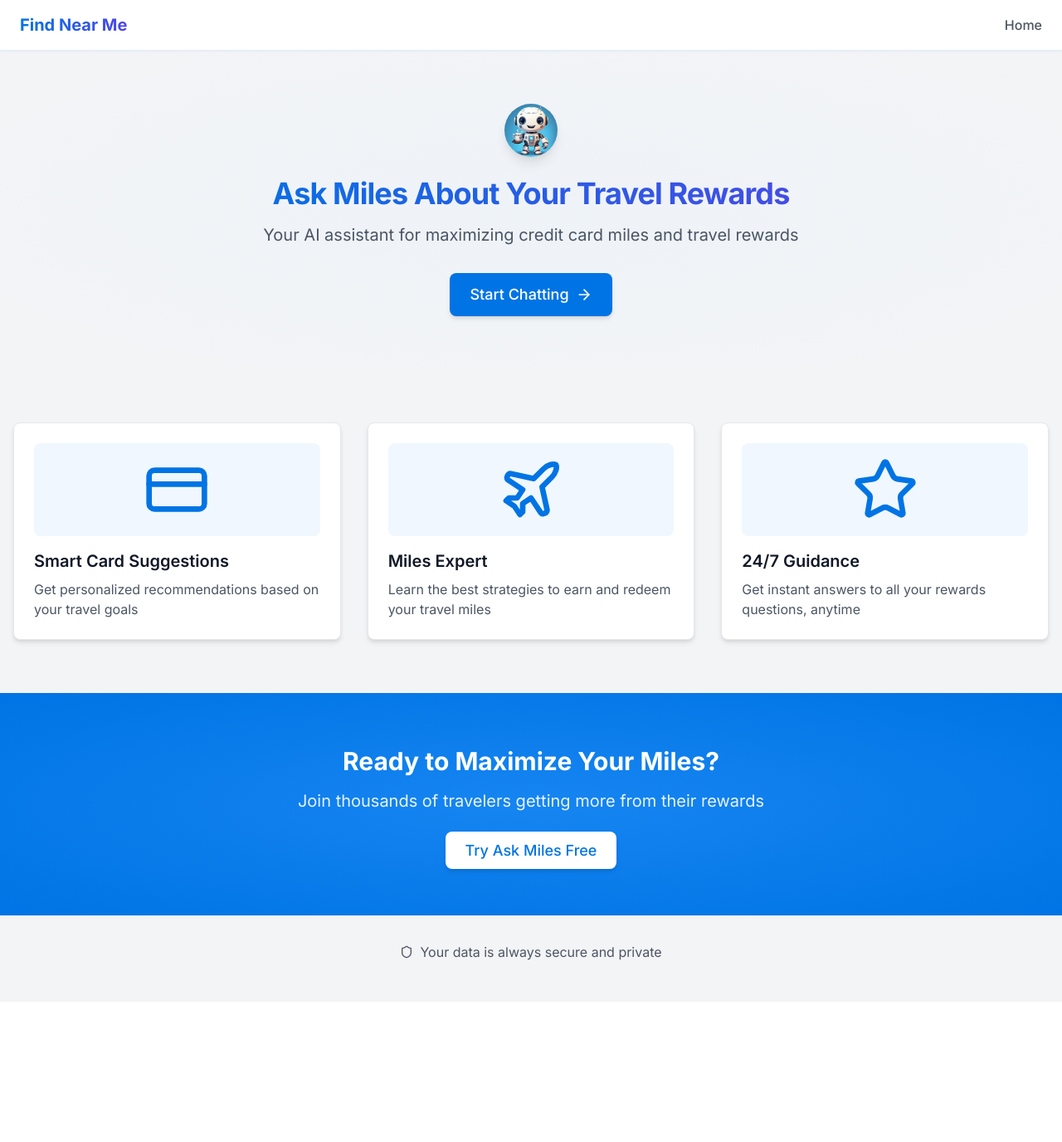
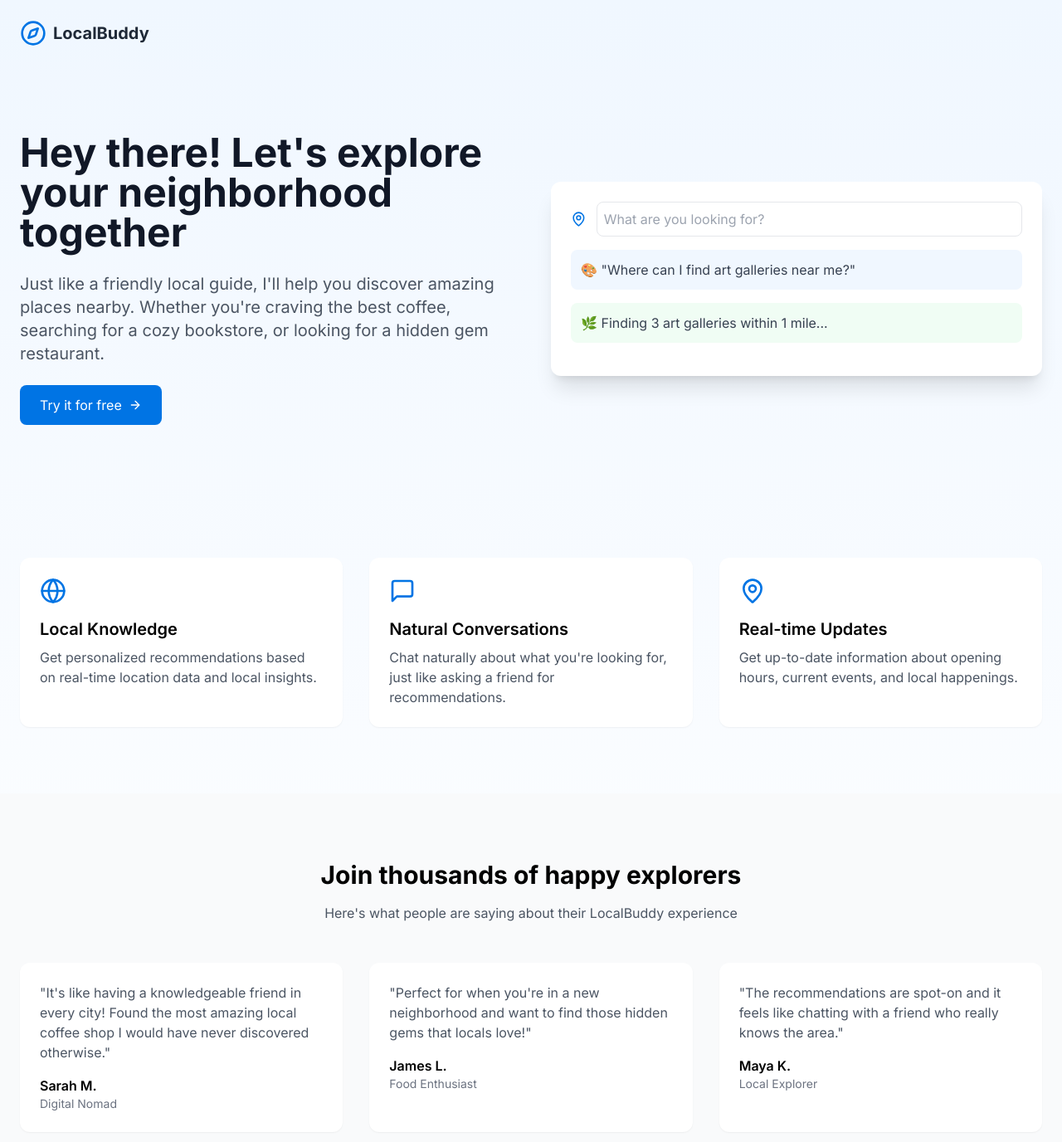
Before and after one commit to gibtang/show-near-me, a Next.js app: page / in a window 1280 px wide. Shown: the top 1376 px of the page at 83% size. Before the commit the page ends 1207 px from the top, so only its background shows below. Built offline with nearby package versions, Linux system fonts and the light colour scheme.

Commit message:
Add new Navbar component and update homepage UI.-

```diff
--- a/src/app/api/chat/route.ts
+++ b/src/app/api/chat/route.ts
@@ -62,6 +62,10 @@ export async function POST(req: Request) {
         console.log('country', country);
         coordinates.lat = geo.latitude ?? "0.0";
         coordinates.lat = geo.longitude ?? "0.0";
+
+        //debug
+        // coordinates.lat = "103.8859";
+        // coordinates.long = "0.0";
 
         let prompt = `You are a travel guide who knows places near to the latitude ${coordinates.lat} and longitude ${coordinates.long}. If there are questions where there is no mention of distance or travel time. Then use a default of 2 kilometers.` + "{{QUERY}}";
         // country = 'US'; // For testing purposes
--- a/src/app/chat/page.tsx
+++ b/src/app/chat/page.tsx
@@ -91,7 +91,7 @@ export default function Home() {
   );
 
   return (
-    <div className="flex flex-col min-h-screen bg-gradient-to-b from-blue-50 to-white">
+    <div className="min-h-screen bg-gradient-to-b from-blue-50 to-white">
       <NextSeo
         title="Miles and Credit Card Chatbot"
         description="Ask me about your credit card and miles questions"
--- a/src/app/component/navbar.tsx
+++ b/src/app/component/navbar.tsx
@@ -1,101 +1,22 @@
-"use client";
-import { useState } from 'react';
-import Image from 'next/image';
-import Link from 'next/link';
-import { Menu, X } from 'lucide-react';
+import React from 'react';
+import { Compass } from 'lucide-react';
 
-const navigationLinks = [
-  // { href: "/mcc-list", text: "Check MCCs" },
-  // { href: "/faq", text: "FAQs" },
-  { href: "/", text: "Home" }
-];
-
-const NavBar = () => {
-  const [isMenuOpen, setIsMenuOpen] = useState(false);
-
-  const toggleMenu = () => {
-    setIsMenuOpen(!isMenuOpen);
-  };
-
+const Navbar = () => {
   return (
-    <nav className="bg-white border-b border-blue-100 shadow-sm relative">
-      <div className="container mx-auto px-6 py-4">
-        <div className="flex items-center justify-between">
-          <div className="flex items-center">
-            <Link
-              href="/"
-              className="text-gray-800 hover:text-blue-600 transition duration-300 ease-in-out flex items-center gap-3"
-            >
-              <span className="text-xl font-bold bg-gradient-to-r from-blue-600 to-indigo-600 bg-clip-text text-transparent">
-                Find Near Me
-              </span>
-              {/* <Image
-                src="/miles.png"
-                alt="Ask Miles Logo"
-                width={32}
-                height={32}
-                className="rounded-full shadow-sm hover:shadow-md transition-shadow duration-300"
-              /> */}
-            </Link>
-          </div>
-
-          {/* Desktop Navigation */}
-          <div className="hidden md:flex space-x-6">
-            {navigationLinks.map((link) => (
-              <NavLink key={link.href} href={link.href}>
-                {link.text}
-              </NavLink>
-            ))}
-          </div>
-
-          {/* Mobile Menu Button */}
-          <button
-            className="md:hidden p-2 rounded-lg hover:bg-gray-100 transition-colors duration-200"
-            onClick={toggleMenu}
-            aria-label="Toggle menu"
-          >
-            {isMenuOpen ? (
-              <X className="w-6 h-6 text-gray-600" />
-            ) : (
-              <Menu className="w-6 h-6 text-gray-600" />
-            )}
-          </button>
-        </div>
-
-        {/* Mobile Navigation */}
-        {isMenuOpen && (
-          <div className="md:hidden absolute top-full left-0 right-0 bg-white border-b border-blue-100 shadow-lg py-4 z-50">
-            <div className="flex flex-col space-y-4 items-center">
-              {navigationLinks.map((link) => (
-                <NavLink key={link.href} href={link.href} mobile>
-                  {link.text}
-                </NavLink>
-              ))}
-            </div>
-          </div>
-        )}
+    <nav className="flex items-center justify-between p-6 max-w-7xl mx-auto">
+      <div className="flex items-center space-x-2">
+        <Compass className="w-8 h-8 text-blue-600" />
+        <span className="text-xl font-bold text-gray-800">LocalBuddy</span>
+      </div>
+      <div className="flex items-center space-x-6">
+        {/* <a href="#" className="text-gray-600 hover:text-blue-600">How it Works</a>
+        <a href="#" className="text-gray-600 hover:text-blue-600">Pricing</a>
+        <button className="px-4 py-2 bg-blue-600 text-white rounded-lg hover:bg-blue-700">
+          Get Started
+        </button> */}
       </div>
     </nav>
   );
 };
 
-interface NavLinkProps {
-  href: string;
-  children: React.ReactNode;
-  newTab?: boolean;
-  mobile?: boolean;
-}
-
-const NavLink = ({ href, children, newTab, mobile }: NavLinkProps) => (
-  <Link
-    href={href}
-    className={`text-gray-600 hover:text-blue-600 font-medium transition duration-300 ease-in-out ${
-      mobile ? 'w-full text-center' : ''
-    }`}
-    {...(newTab ? { target: "_blank", rel: "noopener noreferrer" } : {})}
-  >
-    {children}
-  </Link>
-);
-
-export default NavBar;
+export default Navbar;
--- a/src/app/page.tsx
+++ b/src/app/page.tsx
@@ -1,107 +1,132 @@
-// app/page.tsx
-"use client";
-import { MessageCircle, CreditCard, Plane, ArrowRight, Star, Shield } from 'lucide-react';
-import Image from 'next/image';
-import NavBar from './component/navbar'
+"use client"
+import React from 'react';
+import { Globe, MapPin, MessageSquare, ArrowRight } from 'lucide-react';
+import { useRouter } from 'next/navigation'; // Updated import
+import Navbar from './component/navbar'; // Using a relative path from the src directory
 
-const NavLink: React.FC<{ href: string; children: React.ReactNode; newTab?: boolean }> = ({ href, children, newTab }) => (
-  <a
-    href={href}
-    className="text-gray-600 hover:text-blue-600 font-medium transition duration-300 ease-in-out"
-    {...(newTab ? { target: "_blank", rel: "noopener noreferrer" } : {})}
-  >
-    {children}
-  </a>
-);
+const Homepage = () => {
+  const router = useRouter();
 
-export default function LandingPage() {
+  const handleTryItForFree = () => {
+    router.push('/chat');
+  };
+
+  const handleGetStarted = () => {
+    router.push('/chat');
+  };
+
   return (
-    <div className="min-h-screen">
-      <NavBar />
+    <div className="min-h-screen bg-gradient-to-b from-blue-50 to-white">
       {/* Navigation */}
+      <Navbar /> {/* Using the Navbar component */}
 
-      {/* Hero */}
-      <header className="relative px-4 py-16 text-center">
-        <div className="absolute inset-0 z-0">
-          <div className="h-full w-full bg-gradient-radial from-blue-100/50 to-transparent opacity-50" />
+      {/* Hero Section */}
+      <div className="max-w-7xl mx-auto px-6 py-20">
+        <div className="flex flex-col md:flex-row items-center gap-12">
+          <div className="flex-1 space-y-6">
+            <h1 className="text-4xl md:text-5xl font-bold text-gray-900">
+              Hey there! Let&apos;s explore your neighborhood together
+            </h1>
+            <p className="text-xl text-gray-600">
+              Just like a friendly local guide, I&apos;ll help you discover amazing places nearby.
+              Whether you&apos;re craving the best coffee, searching for a cozy bookstore, or
+              looking for a hidden gem restaurant.
+            </p>
+            <div className="flex flex-col sm:flex-row gap-4">
+              <button onClick={handleTryItForFree} className="px-6 py-3 bg-blue-600 text-white rounded-lg hover:bg-blue-700 flex items-center justify-center">
+                Try it for free <ArrowRight className="ml-2 w-4 h-4" />
+              </button>
             </div>
-        <div className="relative z-10 mx-auto max-w-4xl animate-fade-in">
-          <Image
-            src="/miles.png"
-            alt=""
-            width={64}
-            height={64}
-            className="mx-auto mb-6 w-16 h-16 rounded-full shadow-lg"
+          </div>
+          <div className="flex-1">
+            <div className="bg-white p-6 rounded-xl shadow-xl">
+              <div className="flex items-center space-x-3 mb-4">
+                <MapPin className="w-5 h-5 text-blue-600" />
+                <label htmlFor="search" className="sr-only">What are you looking for?</label>
+                <input
+                  id="search"
+                  type="text"
+                  placeholder="What are you looking for?"
+                  className="w-full p-2 border border-gray-200 rounded-lg focus:outline-none focus:ring-2 focus:ring-blue-500"
                 />
-          <h1 className="mb-4 text-4xl font-bold tracking-tight bg-gradient-to-r from-blue-600 to-indigo-600 bg-clip-text text-transparent">
-            Ask Miles About Your Travel Rewards
-          </h1>
-          <p className="mb-8 text-xl text-gray-600">
-            Your AI assistant for maximizing credit card miles and travel rewards
-          </p>
-          <a
-            href="/chat"
-            className="inline-flex items-center rounded-lg bg-blue-600 px-6 py-3 text-lg font-medium text-white shadow-md hover:bg-blue-700 hover:shadow-lg transition-all duration-300"
-          >
-            Start Chatting <ArrowRight className="ml-2 h-5 w-5" />
-          </a>
               </div>
-      </header>
-
-      {/* Features */}
-      <section className="px-4 py-16">
-        <div className="mx-auto max-w-7xl grid gap-8 md:grid-cols-3">
-          <div className="animate-fade-in rounded-lg border border-gray-200 bg-white p-6 shadow-md hover:shadow-lg transition-shadow duration-300">
-            <div className="mb-4 rounded-lg bg-blue-50 p-4">
-              <CreditCard className="mx-auto h-20 w-20 text-blue-600" />
+              <div className="space-y-4 mb-4">
+                <div className="p-3 bg-blue-50 rounded-lg">
+                  <p className="text-gray-700">🎨 "Where can I find art galleries near me?"</p>
                 </div>
-            <h3 className="mb-2 text-xl font-semibold text-gray-900">Smart Card Suggestions</h3>
-            <p className="text-gray-600">Get personalized recommendations based on your travel goals</p>
+                <div className="p-3 bg-green-50 rounded-lg">
+                  <p className="text-gray-700">🌿 Finding 3 art galleries within 1 mile...</p>
+                </div>
+              </div>
+            </div>
+          </div>
+        </div>
       </div>
 
-          <div className="animate-fade-in rounded-lg border border-gray-200 bg-white p-6 shadow-md hover:shadow-lg transition-shadow duration-300" style={{ animationDelay: '0.1s' }}>
-            <div className="mb-4 rounded-lg bg-blue-50 p-4">
-              <Plane className="mx-auto h-20 w-20 text-blue-600" />
+      {/* Features Section */}
+      <div className="max-w-7xl mx-auto px-6 py-20">
+        <div className="grid md:grid-cols-3 gap-8">
+          <div className="p-6 bg-white rounded-xl shadow-sm">
+            <Globe className="w-8 h-8 text-blue-600 mb-4" />
+            <h3 className="text-xl font-semibold mb-2">Local Knowledge</h3>
+            <p className="text-gray-600">
+              Get personalized recommendations based on real-time location data and local insights.
+            </p>
           </div>
-            <h3 className="mb-2 text-xl font-semibold text-gray-900">Miles Expert</h3>
-            <p className="text-gray-600">Learn the best strategies to earn and redeem your travel miles</p>
+          <div className="p-6 bg-white rounded-xl shadow-sm">
+            <MessageSquare className="w-8 h-8 text-blue-600 mb-4" />
+            <h3 className="text-xl font-semibold mb-2">Natural Conversations</h3>
+            <p className="text-gray-600">
+              Chat naturally about what you&apos;re looking for, just like asking a friend for recommendations.
+            </p>
+          </div>
+          <div className="p-6 bg-white rounded-xl shadow-sm">
+            <MapPin className="w-8 h-8 text-blue-600 mb-4" />
+            <h3 className="text-xl font-semibold mb-2">Real-time Updates</h3>
+            <p className="text-gray-600">
+              Get up-to-date information about opening hours, current events, and local happenings.
+            </p>
+          </div>
+        </div>
       </div>
 
-          <div className="animate-fade-in rounded-lg border border-gray-200 bg-white p-6 shadow-md hover:shadow-lg transition-shadow duration-300" style={{ animationDelay: '0.2s' }}>
-            <div className="mb-4 rounded-lg bg-blue-50 p-4">
-              <Star className="mx-auto h-20 w-20 text-blue-600" />
+      {/* Social Proof */}
+      <div className="bg-gray-50 py-20">
+        <div className="max-w-7xl mx-auto px-6">
+          <div className="text-center mb-12">
+            <h2 className="text-3xl font-bold mb-4">Join thousands of happy explorers</h2>
+            <p className="text-gray-600">Here&apos;s what people are saying about their LocalBuddy experience</p>
           </div>
-            <h3 className="mb-2 text-xl font-semibold text-gray-900">24/7 Guidance</h3>
-            <p className="text-gray-600">Get instant answers to all your rewards questions, anytime</p>
+          <div className="grid md:grid-cols-2 lg:grid-cols-3 gap-8">
+            <div className="bg-white p-6 rounded-xl shadow-sm">
+              <p className="text-gray-600 mb-4">
+                &quot;It&apos;s like having a knowledgeable friend in every city! Found the most amazing local
+                coffee shop I would have never discovered otherwise.&quot;
+              </p>
+              <p className="font-semibold">Sarah M.</p>
+              <p className="text-sm text-gray-500">Digital Nomad</p>
+            </div>
+            <div className="bg-white p-6 rounded-xl shadow-sm">
+              <p className="text-gray-600 mb-4">
+                &quot;Perfect for when you&apos;re in a new neighborhood and want to find those hidden gems
+                that locals love!&quot;
+              </p>
+              <p className="font-semibold">James L.</p>
+              <p className="text-sm text-gray-500">Food Enthusiast</p>
+            </div>
+            <div className="bg-white p-6 rounded-xl shadow-sm">
+              <p className="text-gray-600 mb-4">
+                &quot;The recommendations are spot-on and it feels like chatting with a friend who
+                really knows the area.&quot;
+              </p>
+              <p className="font-semibold">Maya K.</p>
+              <p className="text-sm text-gray-500">Local Explorer</p>
             </div>
           </div>
-      </section>
-
-      {/* CTA */}
-      <section className="relative bg-blue-600 py-16 text-white">
-        <div className="absolute inset-0 z-0">
-          <div className="h-full w-full bg-gradient-radial from-blue-500 to-blue-600 opacity-50" />
         </div>
-        <div className="relative z-10 mx-auto max-w-4xl px-4 text-center animate-fade-in">
-          <h2 className="mb-4 text-3xl font-bold">Ready to Maximize Your Miles?</h2>
-          <p className="mb-8 text-xl opacity-90">Join thousands of travelers getting more from their rewards</p>
-          <a
-            href="/chat"
-            className="rounded-lg bg-white px-6 py-3 text-lg font-medium text-blue-600 shadow-md hover:bg-gray-50 hover:shadow-lg transition-all duration-300"
-          >
-            Try Ask Miles Free
-          </a>
       </div>
-      </section>
-
-      {/* Footer */}
-      <footer className="mx-auto max-w-7xl px-4 py-8 text-center text-gray-600">
-        <div className="mb-4 flex items-center justify-center space-x-2">
-          <Shield className="h-4 w-4" />
-          <span>Your data is always secure and private</span>
-        </div>
-        <p></p>
-      </footer>
     </div>
   );
-}
+};
+
+export default Homepage;
```
Lines whose indentation alone changed are shown as unchanged.
